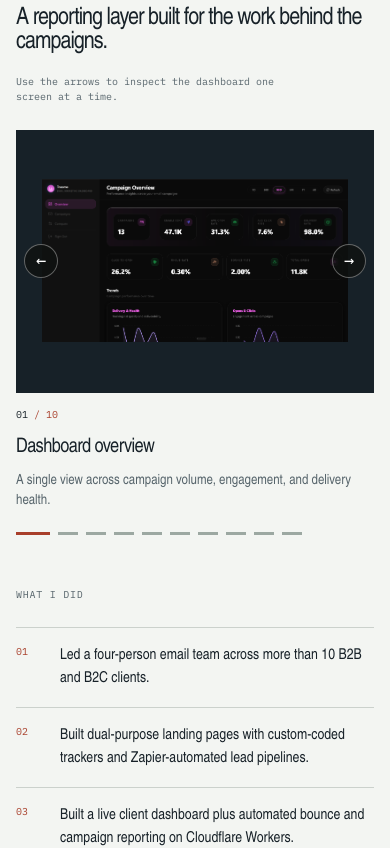
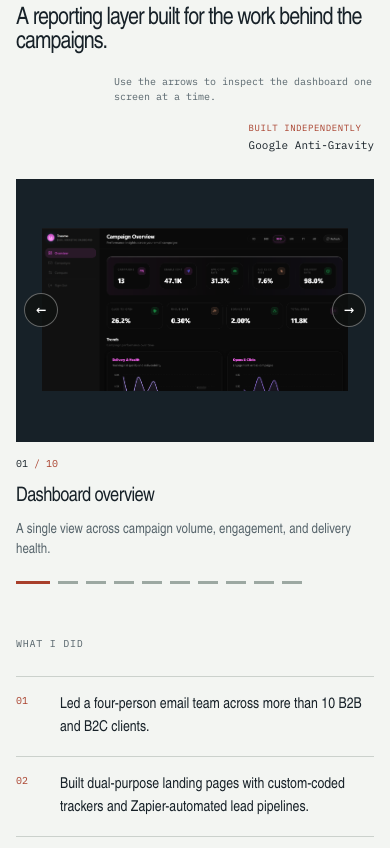
Before and after one commit to Adarsh350/adarsh-portfolio, a Next.js app: page / in a window 390 px wide. Shown: the part 4820-5668 px from the top of the page. Built offline with nearby package versions, Linux system fonts and the light colour scheme; no server answers.

Commit message:
docs: credit solo dashboard build

```diff
--- a/app/globals.css
+++ b/app/globals.css
@@ -111,6 +111,9 @@ main, footer { max-width: 1920px; margin-inline: auto; }
 .evidence-heading { display: flex; justify-content: space-between; gap: 40px; align-items: end; }
 .evidence-heading h4 { max-width: 540px; margin: 18px 0 0; font-size: clamp(24px, 2.3vw, 38px); line-height: 1.02; font-weight: 520; letter-spacing: -.04em; }
 .evidence-caption { max-width: 210px; margin: 0; color: var(--muted); font: 10px/1.5 var(--font-mono); }
+.evidence-heading-side { display: grid; justify-items: end; gap: 24px; }
+.evidence-build-note { margin: 0; color: var(--ink); font: 11px/1.35 var(--font-mono); text-align: right; }
+.evidence-build-note span { display: block; margin-bottom: 4px; color: var(--oxide); font-size: 9px; text-transform: uppercase; letter-spacing: .06em; }
 .evidence-carousel { position: relative; margin-top: 34px; padding: 0 clamp(34px, 5vw, 76px); background: var(--ink); border: 1px solid var(--ink); }
 .evidence-slide { display: flex; min-height: 260px; align-items: center; justify-content: center; overflow: hidden; }
 .evidence-slide img { width: 100%; height: auto; display: block; }
@@ -282,6 +285,8 @@ footer span { justify-self: end; color: #bac3bd; }
   .evidence-heading { display: block; }
   .evidence-heading h4 { margin-top: 15px; }
   .evidence-caption { max-width: 260px; margin-top: 18px; }
+  .evidence-heading-side { display: block; }
+  .evidence-build-note { margin-top: 18px; text-align: left; }
   .evidence-carousel { margin-top: 26px; padding-inline: 25px; }
   .evidence-arrow { width: 34px; height: 34px; font-size: 17px; }
   .evidence-arrow-left { left: 7px; }
--- a/components/trussme-evidence.tsx
+++ b/components/trussme-evidence.tsx
@@ -40,7 +40,10 @@ export function TrussmeEvidence() {
           <p className="micro-label">Interface evidence</p>
           <h4 id="trussme-evidence-title">A reporting layer built for the work behind the campaigns.</h4>
         </div>
-        <p className="evidence-caption">Use the arrows to inspect the dashboard one screen at a time.</p>
+        <div className="evidence-heading-side">
+          <p className="evidence-caption">Use the arrows to inspect the dashboard one screen at a time.</p>
+          <p className="evidence-build-note"><span>Built independently</span>Google Anti-Gravity</p>
+        </div>
       </div>
       <div className="evidence-carousel" aria-roledescription="carousel" aria-label="Trussme dashboard screens">
         <button className="evidence-arrow evidence-arrow-left" type="button" onClick={() => move(-1)} aria-label="Previous dashboard screen">←</button>
--- a/content/experience.ts
+++ b/content/experience.ts
@@ -61,7 +61,7 @@ export const caseStudies: CaseStudy[] = [
     work: [
       "Led a four-person email team across more than 10 B2B and B2C clients.",
       "Built dual-purpose landing pages with custom-coded trackers and Zapier-automated lead pipelines.",
-      "Built a live client dashboard plus automated bounce and campaign reporting on Cloudflare Workers.",
+      "Built a live client dashboard plus automated bounce and campaign reporting on Cloudflare Workers, independently using Google Anti-Gravity.",
     ],
     tools: ["Lovable", "Zapier", "Cloudflare Workers", "Email lifecycle"],
     diagram: "lifecycle",
```
